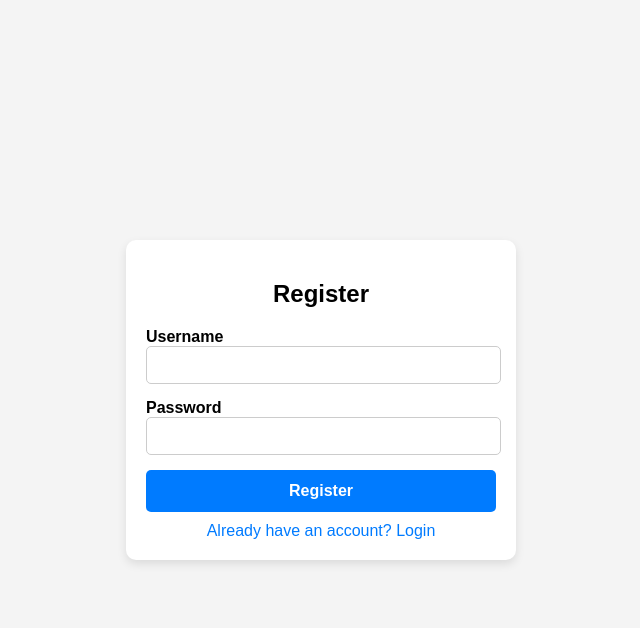
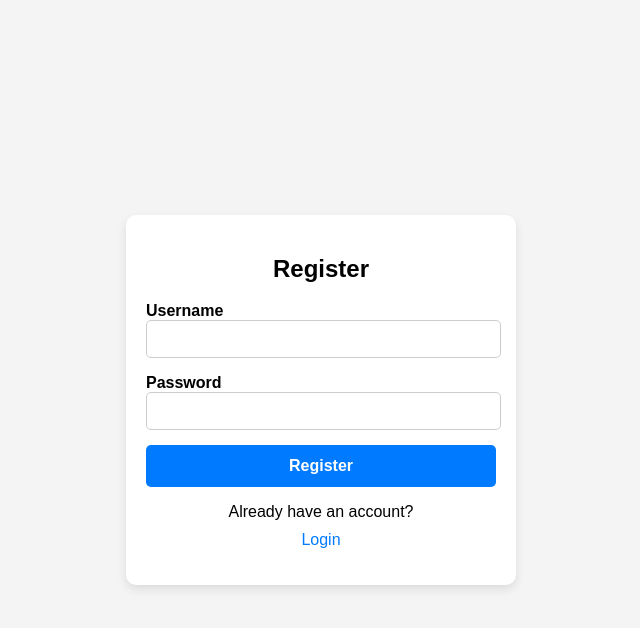
Before and after one commit to burningtonemwatha/Login-page, a PHP site: page /register.php in a window 1280 px wide. Shown: the top 628 px of the page, without its empty margins (319-959 px from the left). Run offline with PHP 8.4, Linux system fonts and the light colour scheme.

Commit message:
Update register.php

```diff
--- a/register.php
+++ b/register.php
@@ -5,7 +5,7 @@ $db = 'login_prog';
 $user = 'root';
 $pass = '';
 
-// Establish database connection
+// Establish secure database connection
 $conn = new mysqli($host, $user, $pass, $db);
 if ($conn->connect_error) {
     die("Connection failed: " . $conn->connect_error);
@@ -16,7 +16,7 @@ $success = ""; // Variable to store success messages
 
 if ($_SERVER["REQUEST_METHOD"] == "POST") {
     $username = trim($_POST['username']);
-    $password = password_hash($_POST['password'], PASSWORD_DEFAULT); // Hash password for security
+    $password = password_hash($_POST['password'], PASSWORD_DEFAULT); // Secure password hashing
 
     // Prevent SQL Injection using prepared statements
     $stmt = $conn->prepare("INSERT INTO users (username, password) VALUES (?, ?)");
@@ -40,20 +40,18 @@ $conn->close();
     <meta name="viewport" content="width=device-width, initial-scale=1.0">
     <title>Register</title>
     <link rel="stylesheet" href="styles.css">
+    <script defer src="script.js"></script> <!-- Link to JavaScript -->
 </head>
 <body>
     <div class="register-container">
         <h2>Register</h2>
-        <?php if ($error): ?>
-            <p class="error"><?php echo $error; ?></p>
-        <?php endif; ?>
-        <?php if ($success): ?>
-            <p class="success"><?php echo $success; ?></p>
-        <?php endif; ?>
-        <form action="register.php" method="POST">
+        <p id="error-message" class="error"><?php echo $error; ?></p>
+        <p id="success-message" class="success"><?php echo $success; ?></p>
+        <form id="registerForm" action="register.php" method="POST">
             <div class="input-group">
                 <label for="username">Username</label>
                 <input type="text" id="username" name="username" required>
+                <p id="username-status"></p>
             </div>
             <div class="input-group">
                 <label for="password">Password</label>
@@ -61,7 +59,7 @@ $conn->close();
             </div>
             <button type="submit">Register</button>
         </form>
-        <a href="login.php">Already have an account? Login</a>
+        <p class="login-link">Already have an account? <a href="login.php">Login</a></p>
     </div>
 </body>
 </html>
```
